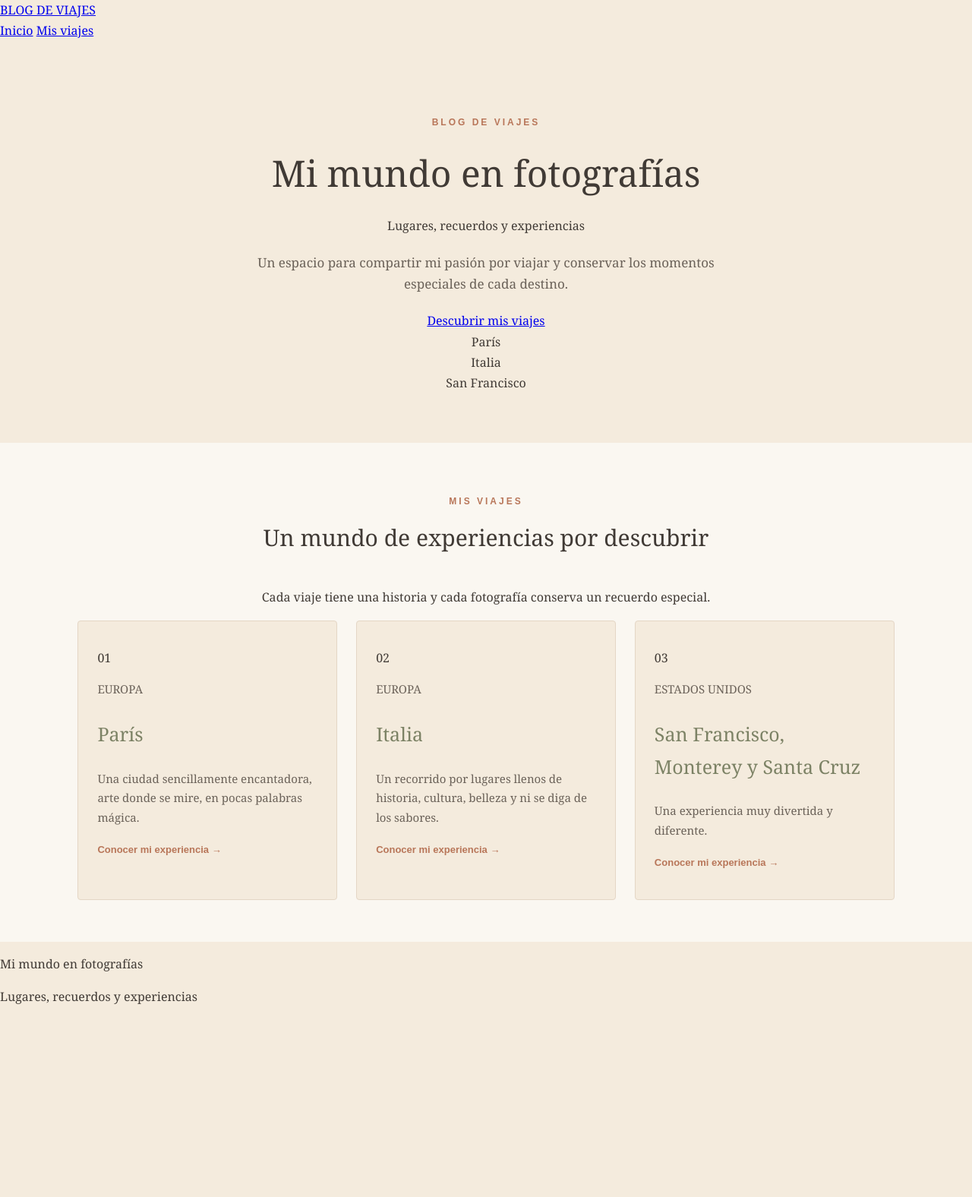
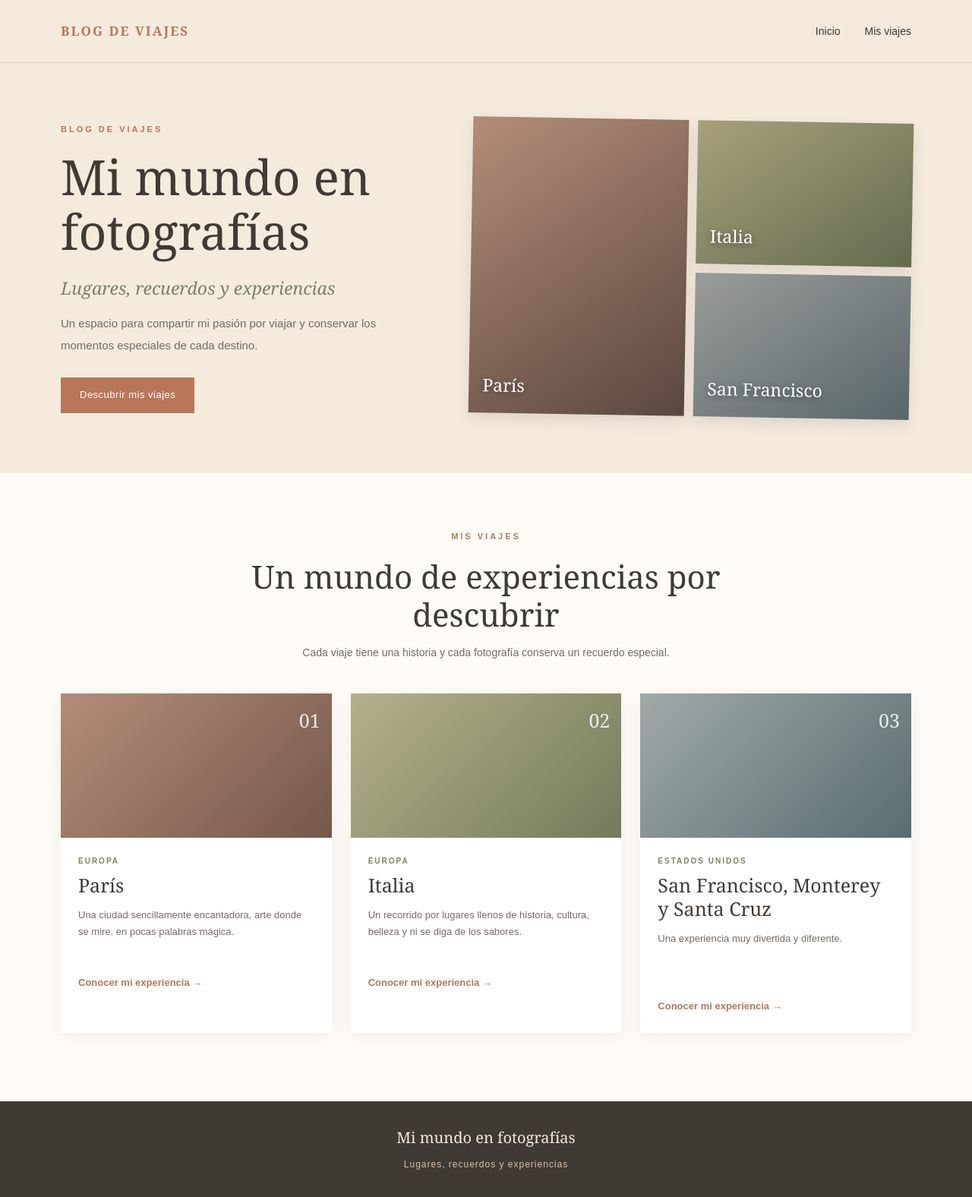
Before and after one commit to jszuluaga/mi-mundo-en-fotografias, a Jekyll site: the page built from index.html, in a window 1280 px wide. Shown: the whole page at 76% size. Built offline with Jekyll 4.4.1, drawn with Linux system fonts in a browser that asks for light colours; before the commit the page ends 1326 px from its top, so only the background shows below that.

Commit message:
ajuste de los estilos visuales y para dispositivos móviles

```diff
--- a/assets/css/style.css
+++ b/assets/css/style.css
@@ -1,121 +1,426 @@
-/* ESTILOS GENERALES */
+/* =====================================
+   1. PALETA DE COLORES Y CONFIGURACIÓN
+===================================== */
+
+:root {
+  --crema: #F4EBDD;
+  --beige: #D7BFA6;
+  --terracota: #B87659;
+  --oliva: #7C8265;
+  --marron: #403A35;
+  --blanco: #FFFCF7;
+  --texto-suave: #746C64;
+}
 
 * {
   box-sizing: border-box;
 }
 
+html {
+  scroll-behavior: smooth;
+}
+
 body {
   margin: 0;
-  background-color: #F4EBDD;
-  color: #403A35;
-  font-family: Georgia, serif;
+  background-color: var(--crema);
+  color: var(--marron);
+  font-family: Arial, Helvetica, sans-serif;
+  line-height: 1.6;
+}
+
+a {
+  color: inherit;
+  text-decoration: none;
+}
+
+/* =====================================
+   2. ENCABEZADO Y MENÚ DE NAVEGACIÓN
+===================================== */
+
+.site-header {
+  width: 100%;
+  background-color: var(--crema);
+  border-bottom: 1px solid rgba(64, 58, 53, 0.15);
+}
+
+.header-contenido {
+  width: min(1120px, 90%);
+  min-height: 82px;
+  margin: 0 auto;
+  display: flex;
+  align-items: center;
+  justify-content: space-between;
+}
+
+.marca {
+  color: var(--terracota);
+  font-family: Georgia, "Times New Roman", serif;
+  font-size: 17px;
+  font-weight: bold;
+  letter-spacing: 2px;
+}
+
+.navegacion {
+  display: flex;
+  align-items: center;
+  gap: 32px;
+}
+
+.navegacion a {
+  color: var(--marron);
+  font-size: 14px;
+  transition: color 0.3s ease;
+}
+
+.navegacion a:hover {
+  color: var(--terracota);
+}
+
+/* =====================================
+   3. CONTENIDO PRINCIPAL
+===================================== */
+
+.contenido {
+  width: 100%;
+}
+
+/* =====================================
+   4. PRESENTACIÓN DEL BLOG
+===================================== */
+
+.presentacion {
+  width: min(1120px, 90%);
+  min-height: 540px;
+  margin: 0 auto;
+  padding: 75px 0;
+  display: grid;
+  grid-template-columns: 0.9fr 1.1fr;
+  align-items: center;
+  gap: 65px;
+}
+
+.presentacion-texto {
+  max-width: 490px;
+}
+
+.etiqueta {
+  margin: 0 0 18px;
+  color: var(--terracota);
+  font-size: 11px;
+  font-weight: bold;
+  letter-spacing: 3px;
+}
+
+.presentacion h1 {
+  margin: 0;
+  color: var(--marron);
+  font-family: Georgia, "Times New Roman", serif;
+  font-size: clamp(42px, 5vw, 65px);
+  font-weight: normal;
+  line-height: 1.12;
+}
+
+.subtitulo {
+  margin: 20px 0 15px;
+  color: var(--oliva);
+  font-family: Georgia, "Times New Roman", serif;
+  font-size: 23px;
+  font-style: italic;
+}
+
+.introduccion {
+  max-width: 430px;
+  margin: 0 0 28px;
+  color: var(--texto-suave);
+  font-size: 15px;
+  line-height: 1.9;
+}
+
+.boton {
+  display: inline-block;
+  padding: 13px 25px;
+  background-color: var(--terracota);
+  color: white;
+  font-size: 13px;
+  letter-spacing: 0.5px;
+  transition: background-color 0.3s ease;
+}
+
+.boton:hover {
+  background-color: var(--marron);
+}
+
+/* =====================================
+   5. COLLAGE DE FOTOGRAFÍAS
+===================================== */
+
+.collage {
+  height: 390px;
+  display: grid;
+  grid-template-columns: 1fr 1fr;
+  grid-template-rows: 1fr 1fr;
+  gap: 12px;
+  transform: rotate(1deg);
+}
+
+.foto {
+  position: relative;
+  display: flex;
+  align-items: flex-end;
+  justify-content: flex-start;
+  overflow: hidden;
+  padding: 18px;
+  color: white;
+  font-family: Georgia, "Times New Roman", serif;
+  font-size: 23px;
+  box-shadow: 0 8px 20px rgba(64, 58, 53, 0.12);
+}
+
+.foto span {
+  position: relative;
+  z-index: 1;
+  text-shadow: 0 2px 8px rgba(0, 0, 0, 0.4);
+}
+
+.foto-paris {
+  grid-row: 1 / 3;
+  background: linear-gradient(145deg, #B58C78, #59483F);
+}
+
+.foto-italia {
+  background: linear-gradient(145deg, #A7A17B, #646B50);
+}
+
+.foto-san-francisco {
+  background: linear-gradient(145deg, #9A9C9A, #59666A);
+}
+
+/* =====================================
+   6. SECCIÓN DE DESTINOS
+===================================== */
+
+.destinos {
+  padding: 75px 5% 90px;
+  background-color: var(--blanco);
+}
+
+.encabezado-seccion {
+  max-width: 650px;
+  margin: 0 auto 42px;
+  text-align: center;
+}
+
+.encabezado-seccion h2 {
+  margin: 0 0 12px;
+  color: var(--marron);
+  font-family: Georgia, "Times New Roman", serif;
+  font-size: clamp(30px, 4vw, 42px);
+  font-weight: normal;
+  line-height: 1.2;
+}
+
+.encabezado-seccion > p:last-child {
+  color: var(--texto-suave);
+  font-size: 14px;
+}
+
+/* =====================================
+   7. TARJETAS DE LOS DESTINOS
+===================================== */
+
+.tarjetas {
+  width: min(1120px, 100%);
+  margin: 0 auto;
+  display: grid;
+  grid-template-columns: repeat(3, 1fr);
+  gap: 25px;
+}
+
+.tarjeta {
+  overflow: hidden;
+  background-color: white;
+  box-shadow: 0 5px 22px rgba(64, 58, 53, 0.08);
+  transition: transform 0.3s ease, box-shadow 0.3s ease;
+}
+
+.tarjeta:hover {
+  transform: translateY(-6px);
+  box-shadow: 0 10px 28px rgba(64, 58, 53, 0.13);
+}
+
+.imagen-tarjeta {
+  height: 190px;
+  display: flex;
+  align-items: flex-start;
+  justify-content: flex-end;
+  padding: 15px;
+  color: white;
+}
+
+.imagen-tarjeta span {
+  font-family: Georgia, "Times New Roman", serif;
+  font-size: 25px;
+  opacity: 0.85;
+}
+
+.tarjeta-paris {
+  background: linear-gradient(135deg, #B58C78, #74584B);
+}
+
+.tarjeta-italia {
+  background: linear-gradient(135deg, #B5B08B, #737B5B);
+}
+
+.tarjeta-san-francisco {
+  background: linear-gradient(135deg, #A1A9A8, #596D70);
+}
+
+.contenido-tarjeta {
+  padding: 23px;
+}
+
+.categoria {
+  margin: 0 0 8px;
+  color: var(--oliva);
+  font-size: 10px;
+  font-weight: bold;
+  letter-spacing: 2px;
+}
+
+.contenido-tarjeta h3 {
+  margin: 0 0 10px;
+  color: var(--marron);
+  font-family: Georgia, "Times New Roman", serif;
+  font-size: 25px;
+  font-weight: normal;
+  line-height: 1.25;
+}
+
+.contenido-tarjeta > p:not(.categoria) {
+  min-height: 65px;
+  color: var(--texto-suave);
+  font-size: 13px;
   line-height: 1.7;
 }
 
-/* PRESENTACIÓN PRINCIPAL */
+.contenido-tarjeta a {
+  display: inline-block;
+  margin-top: 12px;
+  color: var(--terracota);
+  font-size: 13px;
+  font-weight: bold;
+  transition: color 0.3s ease;
+}
+
+.contenido-tarjeta a:hover {
+  color: var(--marron);
+}
+
+/* =====================================
+   8. PIE DE PÁGINA
+===================================== */
+
+.site-footer {
+  padding: 32px 20px;
+  background-color: var(--marron);
+  color: var(--crema);
+  text-align: center;
+}
+
+.site-footer p {
+  margin: 0 0 5px;
+  font-family: Georgia, "Times New Roman", serif;
+  font-size: 20px;
+}
+
+.site-footer span {
+  color: var(--beige);
+  font-size: 12px;
+  letter-spacing: 1px;
+}
+
+/* =====================================
+   9. DISEÑO RESPONSIVE
+===================================== */
+
+@media (max-width: 800px) {
 
   .presentacion {
-  text-align: center;
-  padding: 85px 20px 65px;
-  max-width: 850px;
-  margin: auto;
+    grid-template-columns: 1fr;
+    gap: 40px;
+    padding: 55px 0;
   }
 
-.etiqueta {
-  color: #B87659;
-  font-family: Arial, sans-serif;
-  font-size: 12px;
-  letter-spacing: 3px;
-  font-weight: bold;
+  .presentacion-texto {
+    max-width: 100%;
+    text-align: center;
   }
 
   .presentacion h1 {
-  font-size: 48px;
-  font-weight: normal;
-  margin: 15px 0;
+    margin-left: auto;
+    margin-right: auto;
   }
 
   .introduccion {
-  max-width: 650px;
-  margin: 20px auto;
-  color: #6B6259;
-  font-size: 17px;
+    margin-left: auto;
+    margin-right: auto;
   }
 
-/* SECCIÓN DE DESTINOS */
-
-.destinos {
-  padding: 55px 8%;
-  text-align: center;
-  background-color: #FAF7F1;
-}
-
-.destinos h2 {
-  font-size: 30px;
-  font-weight: normal;
-  margin: 10px 0 40px;
+  .collage {
+    width: 100%;
+    max-width: 520px;
+    margin: 0 auto;
   }
 
   .tarjetas {
-  display: grid;
-  grid-template-columns: repeat(3, 1fr);
-  gap: 25px;
-  max-width: 1100px;
-  margin: auto;
+    grid-template-columns: repeat(2, 1fr);
+  }
 }
 
-.tarjeta {
-  background-color: #F4EBDD;
-  padding: 35px 25px;
-  border-radius: 4px;
-  border: 1px solid #E4D6C5;
-  text-align: left;
-  transition: transform 0.3s ease;
+@media (max-width: 550px) {
+
+  .header-contenido {
+    min-height: 75px;
+    flex-direction: column;
+    justify-content: center;
+    gap: 8px;
+    padding: 12px 0;
   }
 
-.tarjeta:hover {
-  transform: translateY(-5px);
+  .navegacion {
+    gap: 22px;
   }
 
-.tarjeta h3 {
-  font-size: 25px;
-  font-weight: normal;
-  color: #7C8265;
-}
-
-.tarjeta p {
-  color: #6B6259;
-  font-size: 15px;
-}
-
-.tarjeta a {
-  color: #B87659;
-  font-family: Arial, sans-serif;
-  font-size: 13px;
-  font-weight: bold;
-  text-decoration: none;
-}
-
-.tarjeta a:hover {
-  text-decoration: underline;
-}
-
-/* ADAPTACIÓN A CELULARES */
-
-@media (max-width: 768px) {
   .presentacion {
-    padding: 55px 20px;
+    padding: 45px 0;
   }
 
   .presentacion h1 {
-    font-size: 35px;
+    font-size: 43px;
+  }
+
+  .subtitulo {
+    font-size: 20px;
+  }
+
+  .collage {
+    height: 300px;
+  }
+
+  .foto {
+    padding: 12px;
+    font-size: 18px;
   }
 
   .destinos {
-    padding: 40px 20px;
+    padding: 55px 5%;
   }
 
   .tarjetas {
     grid-template-columns: 1fr;
   }
+
+  .imagen-tarjeta {
+    height: 210px;
   }
+}
```
Lines whose indentation alone changed are shown as unchanged.
